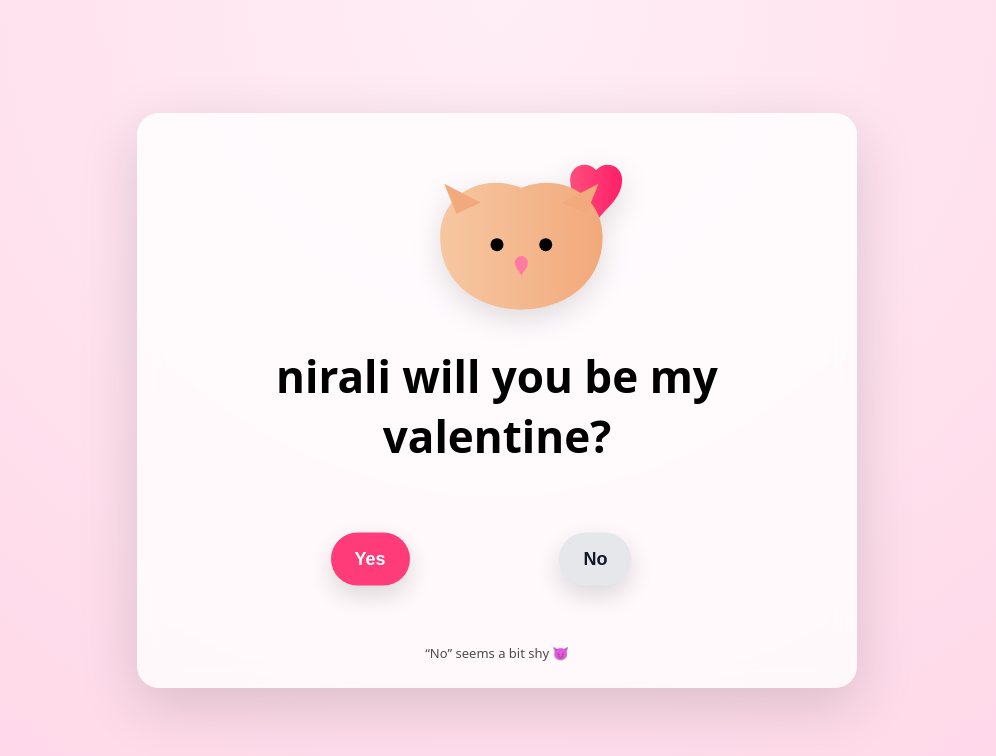
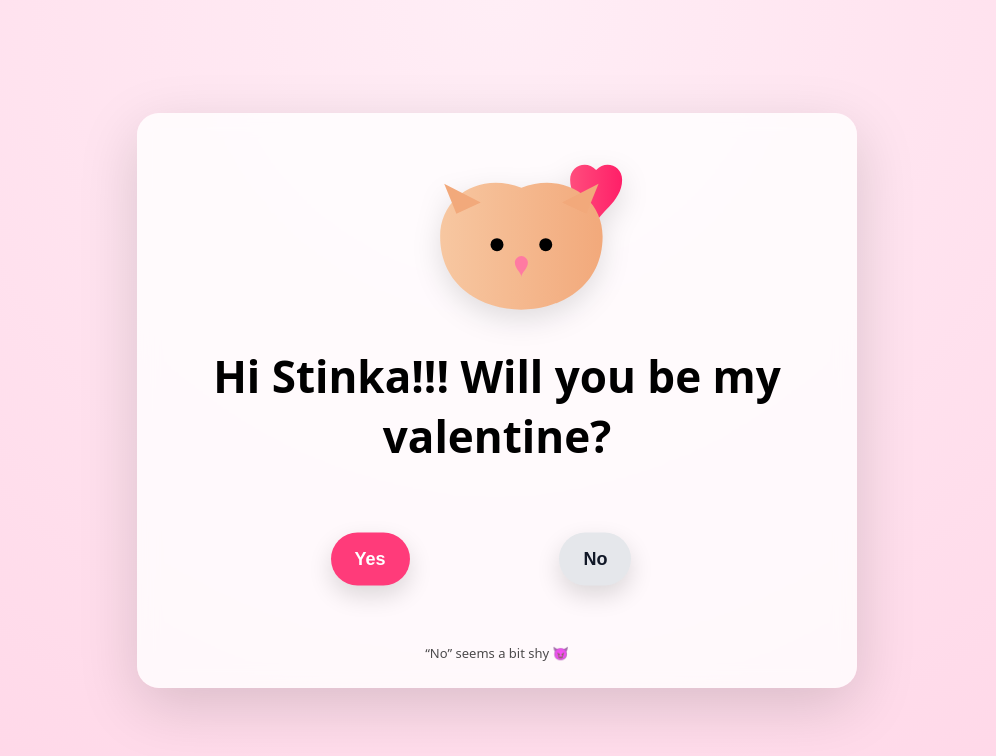
Before and after one commit to juniorpalmer13/Operation-Stinka-, a plain HTML site: page index.html in a window 1280 px wide. Shown: the whole page, without its empty margins (143-1139 px from the left). Drawn offline with nearby package versions, Linux system fonts and the light colour scheme.

Commit message:
Update index.html

```diff
--- a/index.html
+++ b/index.html
@@ -171,7 +171,7 @@
             fill="#ff7aa2"/>
     </svg>
 
-    <h1>nirali will you be my valentine?</h1>
+    <h1>Hi Stinka!!! Will you be my valentine?</h1>
 
     <section class="button-zone" id="zone">
       <button id="yesBtn">Yes</button>
```
